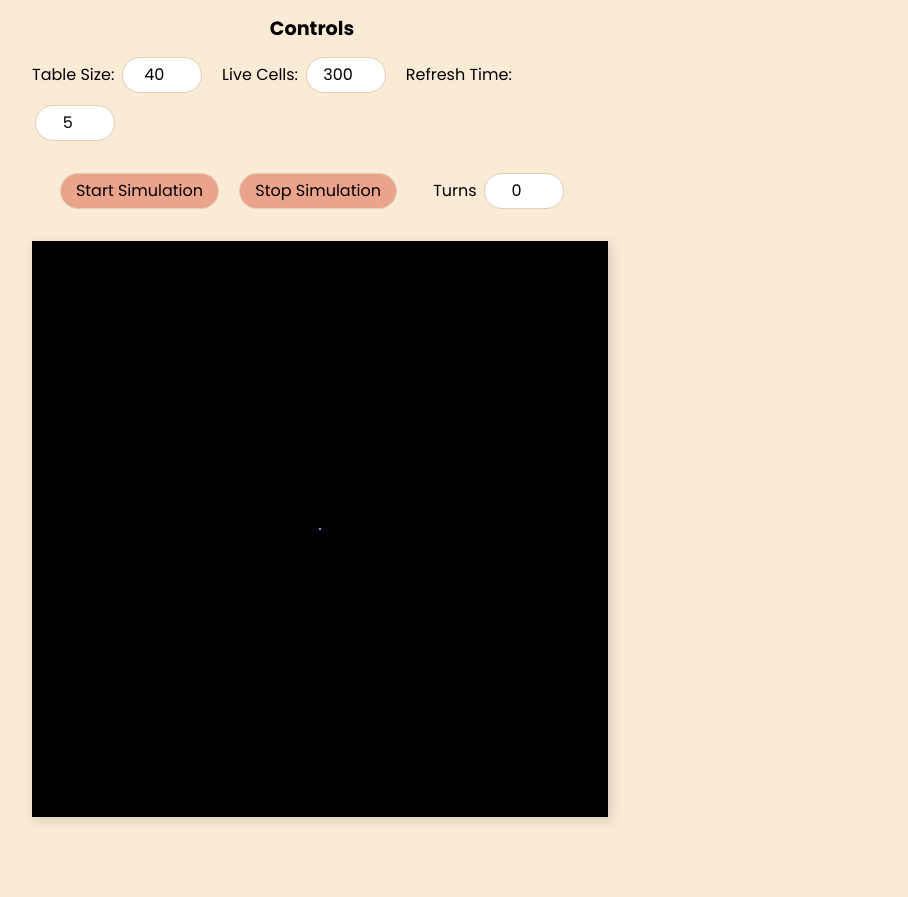
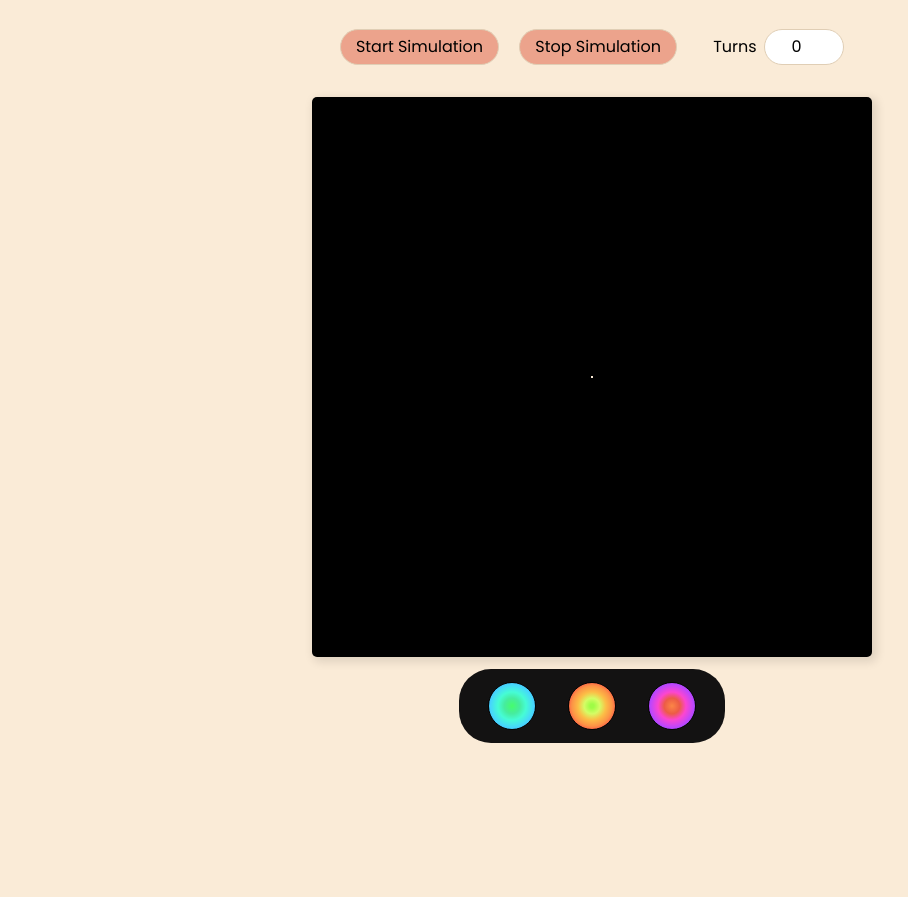
Before and after one commit to Michaeldam88/202210-W6-Michael-Damiani, a website with bundled scripts: page index.html in a window 1280 px wide. Shown: the part 161-1058 px from the top of the page, without its empty margins (48-956 px from the left). After the commit the page ends 920 px from the top, so only its background shows below. Built offline with nearby package versions, Linux system fonts and the light colour scheme.

Commit message:
added the html and css for change color

```diff
--- a/css/index.css
+++ b/css/index.css
@@ -1,12 +1,16 @@
 body {
     background-color: antiquewhite;
-    width: 90vh;
     margin: auto;
-    padding: 5rem;
+    padding: 1rem;
     font-family: 'Poppins', sans-serif;
+    min-width: 645px;
+    display: flex;
+    flex-direction: column;
+    align-items: center;
 }
 
 h1 {
+    margin-top: 1rem;
     font-size: 2rem;
     text-align: center;
 }
@@ -15,7 +19,7 @@ h2 {
     font-size: 1.2rem;
 }
 .controlSection {
-    margin-top: 3rem;
+    margin-top: 1rem;
     display: flex;
     flex-direction: column;
     align-items: center;
@@ -66,25 +70,18 @@ button:active {
     padding: 1rem;
     margin: auto;
     margin-top: 2rem;
-    width: 36rem;
-    height: 36rem;
+    width: 35rem;
+    height: 35rem;
     background-color: black;
     display: flex;
     align-items: center;
     justify-content: center;
     box-shadow: 3px 3px 10px 2px rgb(0 0 0 / 11%);
+    border-radius: 5px;
 }
 
 .displayContainer {
-    border: solid 1px #46a2fc;
-    background: radial-gradient(
-        circle,
-        rgba(70, 252, 109, 1) 0%,
-        rgba(70, 236, 159, 1) 24%,
-        rgba(70, 252, 213, 1) 43%,
-        rgba(70, 214, 252, 1) 66%,
-        #46a2fc 86%
-    );
+    border: solid 1px #faebd7;
     width: fit-content;
     display: flex;
     align-items: center;
@@ -109,3 +106,55 @@ button:active {
     height: 10px;
     background-color: black;
 }
+
+.colorSelect {
+    margin-top: 0.8rem;
+    display: flex;
+    justify-content: center;
+    background-color: #131212;
+    padding: 0.8rem;
+    border-radius: 2rem;
+    width: fit-content;
+}
+
+.colorSelector {
+    margin-top: 0;
+    margin-right: 1rem;
+    height: 3rem;
+    width: 3rem;
+    border-radius: 2rem;
+    border: 1px solid rgb(3, 3, 3);
+}
+
+.colorBlueGreen {
+    background: radial-gradient(
+        circle,
+        rgba(70, 252, 109, 1) 0%,
+        rgba(70, 236, 159, 1) 24%,
+        rgba(70, 252, 213, 1) 43%,
+        rgba(70, 214, 252, 1) 66%,
+        #46a2fc 86%
+    );
+}
+
+.colorRedYellow {
+    background: radial-gradient(
+        circle,
+        rgba(159, 252, 70, 1) 6%,
+        rgba(213, 252, 101, 1) 24%,
+        rgba(252, 189, 70, 1) 43%,
+        rgba(252, 146, 70, 1) 62%,
+        rgba(252, 70, 70, 1) 80%
+    );
+}
+
+.colorPurpleRed {
+    background: radial-gradient(
+        circle,
+        rgba(252, 134, 70, 1) 0%,
+        rgba(236, 92, 70, 1) 24%,
+        rgba(252, 70, 208, 1) 43%,
+        rgba(189, 70, 252, 1) 66%,
+        rgba(122, 70, 252, 1) 86%
+    );
+}
--- a/index.html
+++ b/index.html
@@ -30,15 +30,15 @@
                     id="tableSize"
                     type="number"
                     min="3"
-                    value="40"
-                    max="60"
+                    value="55"
+                    max="55"
                 />
                 <label for="liveCells">Live Cells:</label>
                 <input
                     id="liveCells"
                     type="number"
                     min="3"
-                    value="300"
+                    value="500"
                     max="2000"
                 />
                 <label for="refreshTime">Refresh Time:</label>
@@ -64,7 +64,15 @@
             </div>
         </section>
         <section class="displaySection">
-            <div class="displayContainer" id="displayContainer"></div>
+            <div
+                class="displayContainer colorBlueGreen"
+                id="displayContainer"
+            ></div>
+        </section>
+        <section class="colorSelect">
+            <button class="colorSelector colorBlueGreen"></button>
+            <button class="colorSelector colorRedYellow"></button>
+            <button class="colorSelector colorPurpleRed"></button>
         </section>
     </body>
 </html>
```
